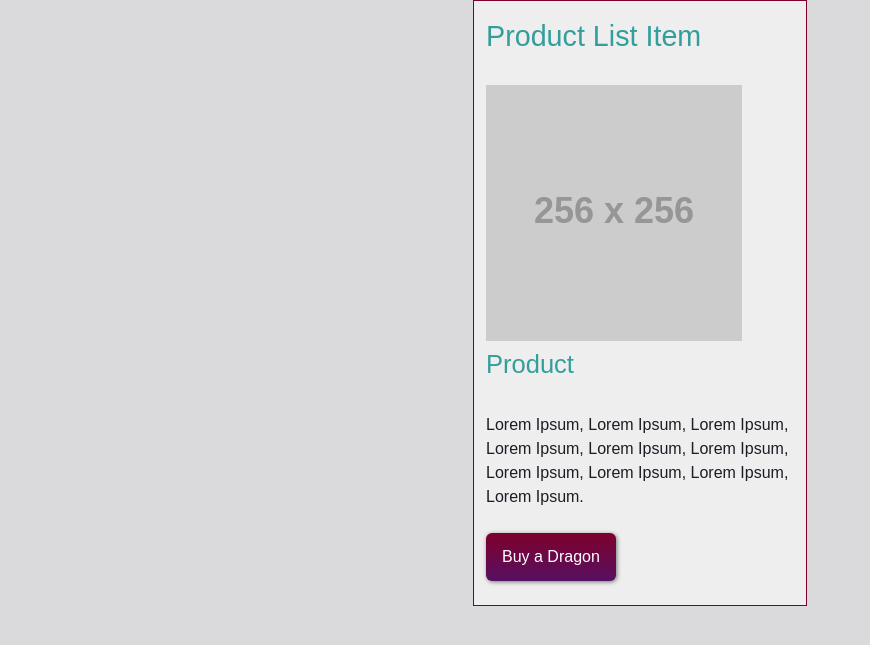
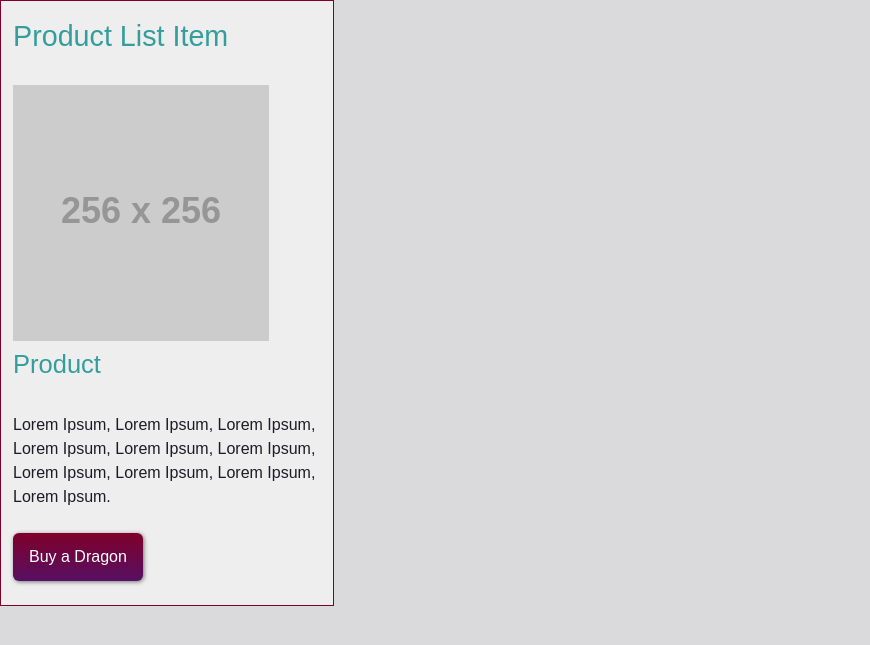
Before and after one commit to cole0228/ecommerce-website, a Jekyll site: the page styleguide/product-list-item.html, which Jekyll copies as it is, in a window 1280 px wide. Shown: the top 645 px of the page, without its empty margins (0-870 px from the left). Built offline with Jekyll 4.4.1, drawn with Linux system fonts in a browser that asks for light colours; some web fonts are replaced; Markdown is read by kramdown in place of the engine named in the settings.

Commit message:
fixing margin issues

```diff
--- a/css/product-list.css
+++ b/css/product-list.css
@@ -11,7 +11,7 @@ white: #fff
 	padding-left: 0.75rem;
 	padding-top: 0.75rem;
 	max-width: 20rem;
-	margin: 0 auto;
+	margin: 0 0 1.5em 0;
 	display: table;
 	border: 1px solid #7F002B;
 	background: #eee;
```
